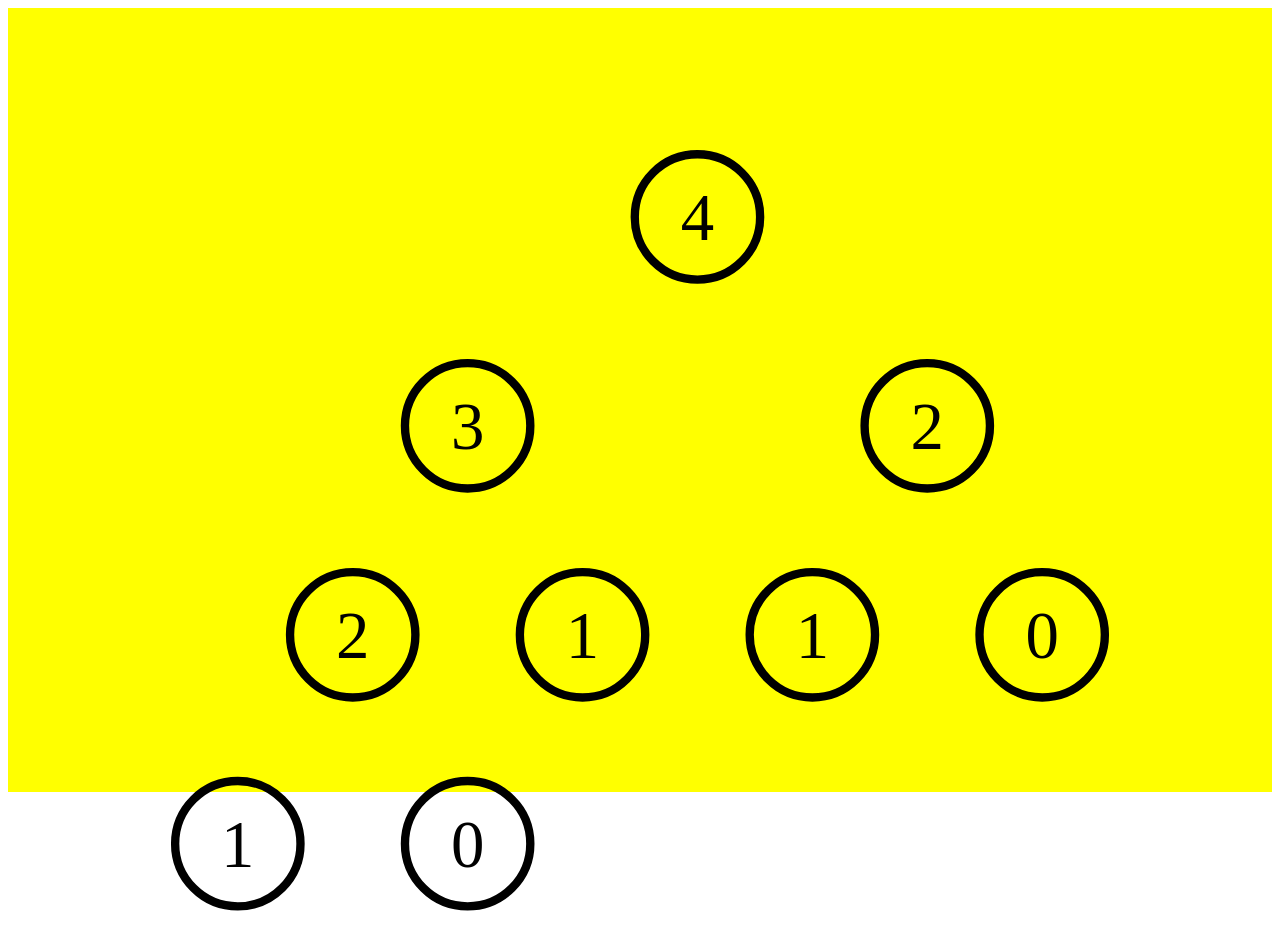
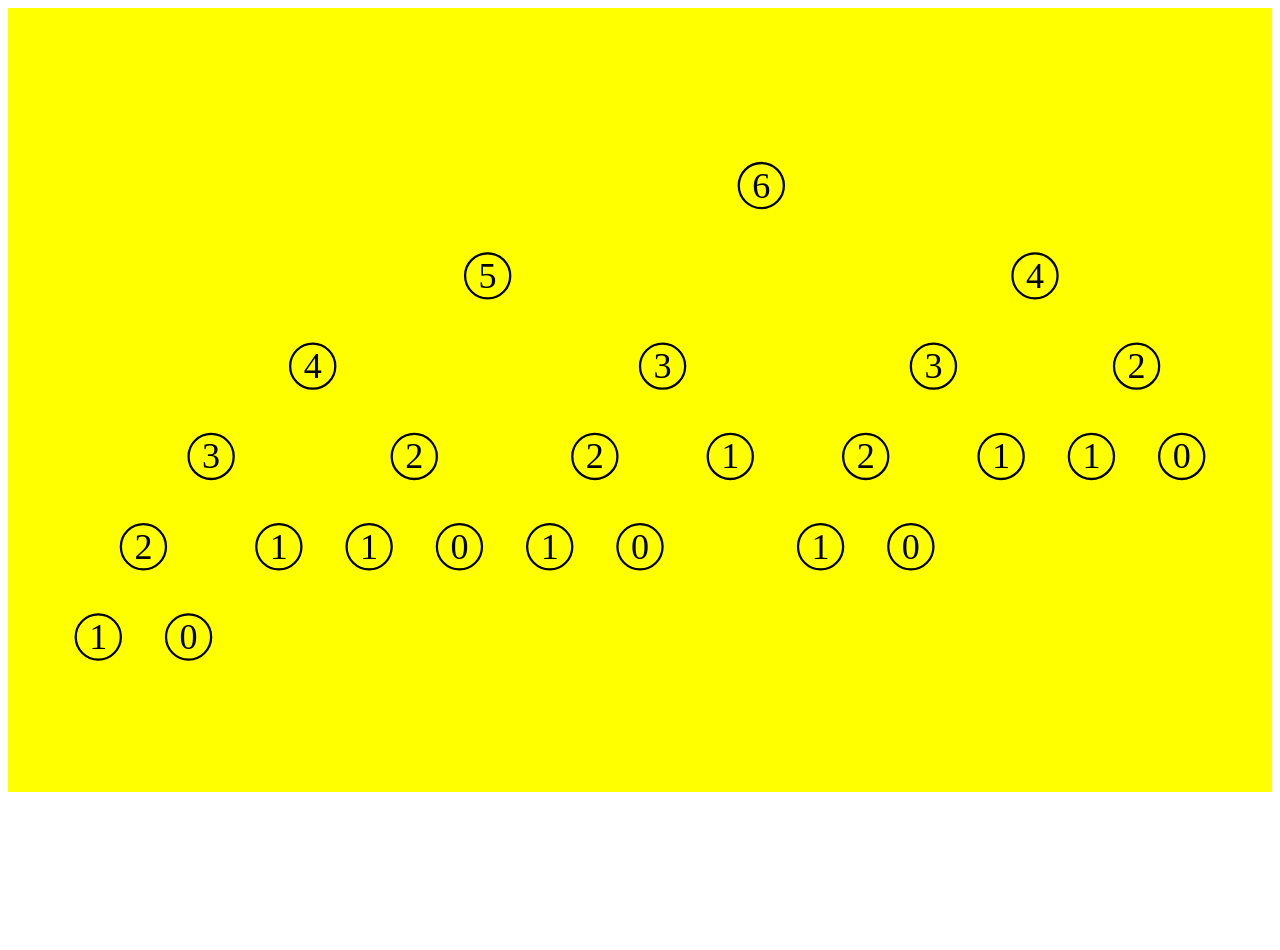
Before and after one commit to sagarhasan273/React, a React (Create React App) app: page / in a window 1280 px wide. Shown: the top 950 px of the page. After the commit the page ends 800 px from the top, so only its background shows below. Built offline with nearby package versions, Linux system fonts and the light colour scheme.

Commit message:
node position successful

```diff
--- a/src/components/Nodes.js
+++ b/src/components/Nodes.js
@@ -1,41 +1,37 @@
-/* eslint-disable no-undef */
-/* eslint-disable no-unused-expressions */
 /* eslint-disable react-hooks/exhaustive-deps */
 /* eslint-disable react/no-array-index-key */
 import { useEffect, useState } from 'react';
 
-/* eslint-disable react/destructuring-assignment */
 function Nodes() {
     const [values, setValue] = useState([]);
     const positions = [];
-    const depthPos = { 4: 0 };
-    const num = 4;
+    const mx = [0, 20];
+    const num = 6;
 
     function fb(n, d) {
         if (n === 1 || n === 0) {
-            depthPos[d] += 55;
-            positions.push([depthPos[d], d * 50, n]);
-            return [depthPos[d], n, depthPos[d]];
+          positions.push([mx[0] + 40, d * 40, n]);
+          mx[0] += 40;
+          mx[1] = Math.max(mx[1], d * 40);
+          return mx[0];
         }
         const l = fb(n - 1, d + 1);
         const r = fb(n - 2, d + 1);
-        depthPos[d] = (l[0] + r[0]) / 2;
-        positions.push([depthPos[d], d * 50, n]);
-        return [depthPos[d], n, Math.max(l[2], r[2], depthPos[d])];
+        positions.push([(l + r) / 2, d * 40, n]);
+        return (l + r) / 2;
     }
 
-    const results = fb(num, 1);
-
+    fb(num, 1);
     useEffect(() => {
-        setValue(positions);
+      setValue(positions);
     }, []);
 
     return (
       <div style={{ width: '100%', height: '98vh', backgroundColor: 'yellow' }}>
-        <svg viewBox={`0 0 ${results[2] + 55} ${(num + 1) * 60}`}>
+        <svg viewBox={`0 0 ${mx[0] + 40} ${mx[1] + 30}`} style={{ width: '100%', height: '98vh', backgroundColor: 'yellow' }}>
           {values.map((value, index) => (
             <g key={index}>
-              <circle cx={value[0]} cy={value[1]} r="15" stroke="black" fill="none" strokeWidth={2} />
+              <circle cx={value[0]} cy={value[1]} r="10" stroke="black" fill="none" strokeWidth={1} />
               <text
                 x={value[0]}
                 y={value[1]}
```
